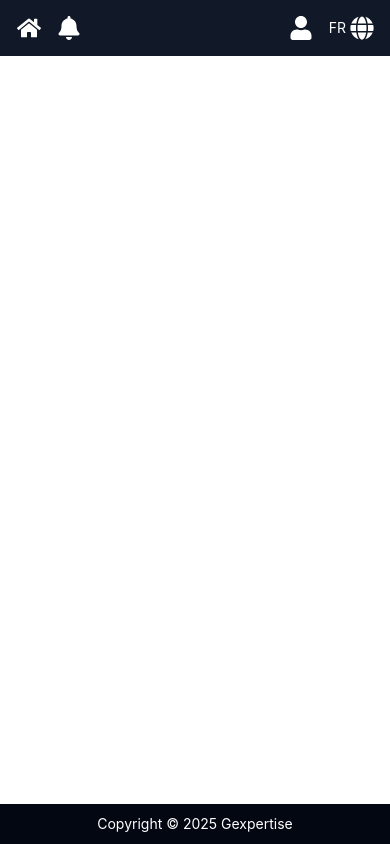
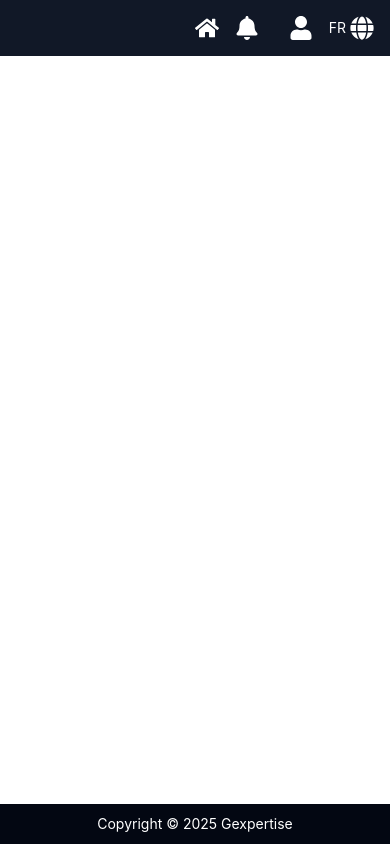
Before and after one commit to ahmed-kacem-gexpertise/auth-frontend, a React (Create React App) app: page /home in a window 390 px wide. Built offline with nearby package versions, Linux system fonts and the light colour scheme.

Commit message:
fix : responsive navbar

```diff
--- a/src/components/layout/Navbar.jsx
+++ b/src/components/layout/Navbar.jsx
@@ -3,7 +3,8 @@
 
 const Navbar = () => {
   return (
-    <nav className="bg-gray-900 p-4 flex justify-end gap-x-52 items-center  ">
+    <nav className="bg-gray-900 p-4 flex justify-end  items-center  ">
+      <div className="flex lg:w-1/4 md:w-1/3 w-2/4 justify-between">
 
         <div className="flex items-center gap-x-4">
           <Link to="/" className="text-white text-2xl">
@@ -22,6 +23,7 @@
             <span className="text-sm">FR</span> <FaGlobe />
           </Link>
         </div>
+      </div>
     </nav>
   );
 };
```
